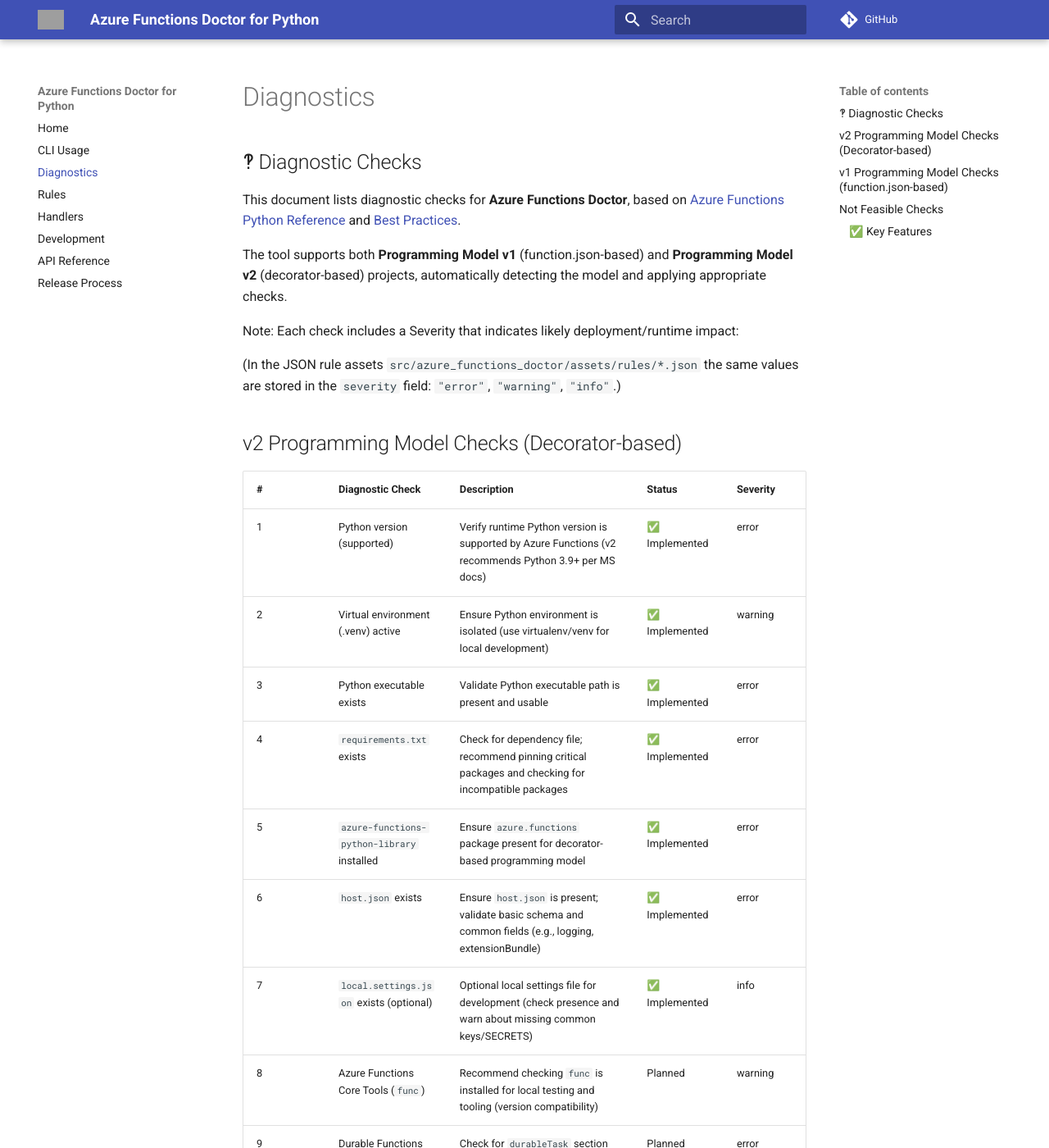
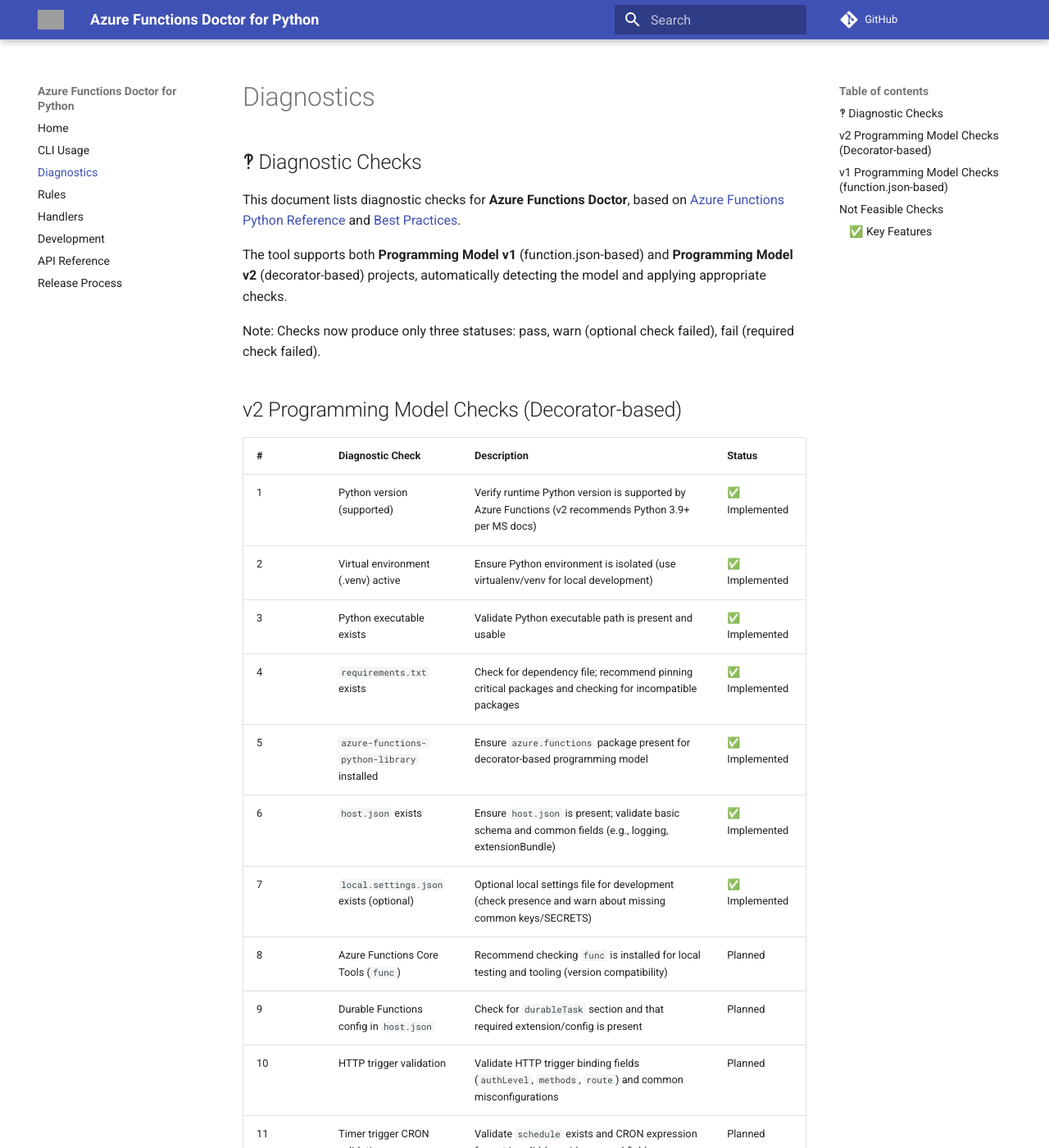
Before and after one commit to yeongseon/azure-functions-doctor-for-python, an MkDocs documentation site: the page built from docs/diagnostics.md, in a window 1280 px wide and 1400 px high. Shown: the whole window at 82% size. Built offline with MkDocs 1.6.1 and Material for MkDocs 9.7.7, drawn with Linux system fonts in a browser that asks for light colours; comment, search, counter and statistics services are not loaded; some of the changed text lies outside the part shown; grey boxes are pictures that could not be loaded.

Commit message:
refactor: remove severity field and simplify status model (BREAKING)

```diff
--- a/docs/diagnostics.md
+++ b/docs/diagnostics.md
@@ -4,54 +4,52 @@
 
 The tool supports both **Programming Model v1** (function.json-based) and **Programming Model v2** (decorator-based) projects, automatically detecting the model and applying appropriate checks.
 
-Note: Each check includes a Severity that indicates likely deployment/runtime impact:
-
-(In the JSON rule assets `src/azure_functions_doctor/assets/rules/*.json` the same values are stored in the `severity` field: `"error"`, `"warning"`, `"info"`.)
+Note: Checks now produce only three statuses: pass, warn (optional check failed), fail (required check failed).
 
 
 ## v2 Programming Model Checks (Decorator-based)
 
-| #  | Diagnostic Check                           | Description                                                                                                  | Status         | Severity |
-| -- | ------------------------------------------ | ------------------------------------------------------------------------------------------------------------ | -------------- | -------- |
-| 1  | Python version (supported)                 | Verify runtime Python version is supported by Azure Functions (v2 recommends Python 3.9+ per MS docs)       | ✅ Implemented  | error    |
-| 2  | Virtual environment (.venv) active         | Ensure Python environment is isolated (use virtualenv/venv for local development)                            | ✅ Implemented  | warning  |
-| 3  | Python executable exists                   | Validate Python executable path is present and usable                                                       | ✅ Implemented  | error    |
-| 4  | `requirements.txt` exists                  | Check for dependency file; recommend pinning critical packages and checking for incompatible packages        | ✅ Implemented  | error    |
-| 5  | `azure-functions-python-library` installed | Ensure `azure.functions` package present for decorator-based programming model                              | ✅ Implemented  | error    |
-| 6  | `host.json` exists                         | Ensure `host.json` is present; validate basic schema and common fields (e.g., logging, extensionBundle)      | ✅ Implemented  | error    |
-| 7  | `local.settings.json` exists (optional)    | Optional local settings file for development (check presence and warn about missing common keys/SECRETS)      | ✅ Implemented  | info     |
-| 8  | Azure Functions Core Tools (`func`)        | Recommend checking `func` is installed for local testing and tooling (version compatibility)                 | Planned        | warning  |
-| 9  | Durable Functions config in `host.json`    | Check for `durableTask` section and that required extension/config is present                                | Planned        | error    |
-| 10 | HTTP trigger validation                    | Validate HTTP trigger binding fields (`authLevel`, `methods`, `route`) and common misconfigurations         | Planned        | error    |
-| 11 | Timer trigger CRON validation              | Validate `schedule` exists and CRON expression format is valid (consider second-field differences)            | Planned        | error    |
-| 12 | App Insights configuration                 | Check for Application Insights settings: env vars (`APPLICATIONINSIGHTS_CONNECTION_STRING` or instrumentation key) or host.json connection | Planned        | warning  |
-| 13 | extensionBundle / binding extensions       | Validate `extensionBundle` in `host.json` or presence of required binding extensions for triggers            | Planned        | error    |
-| 15 | ASGI/WSGI compatibility                    | Detect whether app exposes ASGI/WSGI callable (for frameworks like FastAPI/Starlette)                         | Planned        | warning  |
-| 16 | Detect unused or invalid files             | Warn about common unwanted files in project root or deployment (`.pyc`, `__pycache__`, `.venv`, tests`)      | Planned        | info     |
+| #  | Diagnostic Check                           | Description                                                                                                  | Status         |
+| -- | ------------------------------------------ | ------------------------------------------------------------------------------------------------------------ | -------------- |
+| 1  | Python version (supported)                 | Verify runtime Python version is supported by Azure Functions (v2 recommends Python 3.9+ per MS docs)       | ✅ Implemented  |
+| 2  | Virtual environment (.venv) active         | Ensure Python environment is isolated (use virtualenv/venv for local development)                            | ✅ Implemented  |
+| 3  | Python executable exists                   | Validate Python executable path is present and usable                                                       | ✅ Implemented  |
+| 4  | `requirements.txt` exists                  | Check for dependency file; recommend pinning critical packages and checking for incompatible packages        | ✅ Implemented  |
+| 5  | `azure-functions-python-library` installed | Ensure `azure.functions` package present for decorator-based programming model                              | ✅ Implemented  |
+| 6  | `host.json` exists                         | Ensure `host.json` is present; validate basic schema and common fields (e.g., logging, extensionBundle)      | ✅ Implemented  |
+| 7  | `local.settings.json` exists (optional)    | Optional local settings file for development (check presence and warn about missing common keys/SECRETS)      | ✅ Implemented  |
+| 8  | Azure Functions Core Tools (`func`)        | Recommend checking `func` is installed for local testing and tooling (version compatibility)                 | Planned        |
+| 9  | Durable Functions config in `host.json`    | Check for `durableTask` section and that required extension/config is present                                | Planned        |
+| 10 | HTTP trigger validation                    | Validate HTTP trigger binding fields (`authLevel`, `methods`, `route`) and common misconfigurations         | Planned        |
+| 11 | Timer trigger CRON validation              | Validate `schedule` exists and CRON expression format is valid (consider second-field differences)            | Planned        |
+| 12 | App Insights configuration                 | Check for Application Insights settings: env vars (`APPLICATIONINSIGHTS_CONNECTION_STRING` or instrumentation key) or host.json connection | Planned        |
+| 13 | extensionBundle / binding extensions       | Validate `extensionBundle` in `host.json` or presence of required binding extensions for triggers            | Planned        |
+| 15 | ASGI/WSGI compatibility                    | Detect whether app exposes ASGI/WSGI callable (for frameworks like FastAPI/Starlette)                         | Planned        |
+| 16 | Detect unused or invalid files             | Warn about common unwanted files in project root or deployment (`.pyc`, `__pycache__`, `.venv`, tests`)      | Planned        |
 
 
 ---
 
 ## v1 Programming Model Checks (function.json-based)
 
-| #  | Diagnostic Check                           | Description                                                                                                  | Status         | Severity |
-| -- | ------------------------------------------ | ------------------------------------------------------------------------------------------------------------ | -------------- | -------- |
-| 1  | Python version (supported)                 | Verify runtime Python version supported by v1 projects (legacy; document recommended versions, e.g., >=3.6)  | ✅ Implemented  | error    |
-| 2  | Virtual environment (.venv) active         | Ensure Python environment is isolated (use virtualenv/venv for local development)                            | ✅ Implemented  | warning  |
-| 3  | Python executable exists                   | Validate Python executable path is present and usable                                                       | ✅ Implemented  | error    |
-| 4  | `requirements.txt` exists                  | Check for dependency file; recommend pinning and validate azure-functions version compatibility              | ✅ Implemented  | error    |
-| 5  | `azure-functions-worker` installed         | Ensure worker package for v1 function.json projects is present                                              | ✅ Implemented  | error    |
-| 6  | `host.json` exists                         | Ensure `host.json` is present; validate basic schema and common fields (e.g., extensionBundle)                | ✅ Implemented  | error    |
-| 7  | `local.settings.json` exists (optional)    | Optional local settings file for development (check presence and warn about missing common keys/SECRETS)      | ✅ Implemented  | info     |
-| 8  | Azure Functions Core Tools (`func`)        | Recommend checking `func` is installed for local testing and tooling (version compatibility)                 | Planned        | warning  |
-| 9  | Durable Functions config in `host.json`    | Check for `durableTask` section and that required extension/config is present                                | Planned        | error    |
-| 10 | HTTP trigger validation                    | Validate `httpTrigger` binding fields (`authLevel`, `methods`, `route`) and `binding` correctness            | Planned        | error    |
-| 11 | Timer trigger CRON validation              | Validate `schedule` exists in binding and CRON expression format is valid                                    | Planned        | error    |
-| 12 | App Insights configuration                 | Check for Application Insights settings: env vars or host.json/telemetry configuration                       | Planned        | warning  |
-| 13 | EntryPoint in `function.json` (v1 only)    | Verify `entryPoint` / `scriptFile` references a real module/function and is importable at runtime            | Planned        | error    |
-| 14 | Function name and folder match (v1 only)   | Ensure function folder, `function.json` name and script location align                                       | Planned        | error    |
-| 15 | extensionBundle / binding extensions       | Validate `extensionBundle` configuration or presence of required binding extensions (v1 binding support)    | Planned        | error    |
-| 16 | Detect unused or invalid files             | Warn about common unwanted files in project root or deployment (`.pyc`, `__pycache__`, `.venv`, tests`)      | Planned        | info     |
+| #  | Diagnostic Check                           | Description                                                                                                  | Status         |
+| -- | ------------------------------------------ | ------------------------------------------------------------------------------------------------------------ | -------------- |
+| 1  | Python version (supported)                 | Verify runtime Python version supported by v1 projects (legacy; document recommended versions, e.g., >=3.6)  | ✅ Implemented  |
+| 2  | Virtual environment (.venv) active         | Ensure Python environment is isolated (use virtualenv/venv for local development)                            | ✅ Implemented  |
+| 3  | Python executable exists                   | Validate Python executable path is present and usable                                                       | ✅ Implemented  |
+| 4  | `requirements.txt` exists                  | Check for dependency file; recommend pinning and validate azure-functions version compatibility              | ✅ Implemented  |
+| 5  | `azure-functions-worker` installed         | Ensure worker package for v1 function.json projects is present                                              | ✅ Implemented  |
+| 6  | `host.json` exists                         | Ensure `host.json` is present; validate basic schema and common fields (e.g., extensionBundle)                | ✅ Implemented  |
+| 7  | `local.settings.json` exists (optional)    | Optional local settings file for development (check presence and warn about missing common keys/SECRETS)      | ✅ Implemented  |
+| 8  | Azure Functions Core Tools (`func`)        | Recommend checking `func` is installed for local testing and tooling (version compatibility)                 | Planned        |
+| 9  | Durable Functions config in `host.json`    | Check for `durableTask` section and that required extension/config is present                                | Planned        |
+| 10 | HTTP trigger validation                    | Validate `httpTrigger` binding fields (`authLevel`, `methods`, `route`) and `binding` correctness            | Planned        |
+| 11 | Timer trigger CRON validation              | Validate `schedule` exists in binding and CRON expression format is valid                                    | Planned        |
+| 12 | App Insights configuration                 | Check for Application Insights settings: env vars or host.json/telemetry configuration                       | Planned        |
+| 13 | EntryPoint in `function.json` (v1 only)    | Verify `entryPoint` / `scriptFile` references a real module/function and is importable at runtime            | Planned        |
+| 14 | Function name and folder match (v1 only)   | Ensure function folder, `function.json` name and script location align                                       | Planned        |
+| 15 | extensionBundle / binding extensions       | Validate `extensionBundle` configuration or presence of required binding extensions (v1 binding support)    | Planned        |
+| 16 | Detect unused or invalid files             | Warn about common unwanted files in project root or deployment (`.pyc`, `__pycache__`, `.venv`, tests`)      | Planned        |
 
 ---
 
```
Also changed, not shown: CHANGELOG.md (+2 -0 lines), CONTRIBUTING.md (+13 -14 lines), 9 other files.
